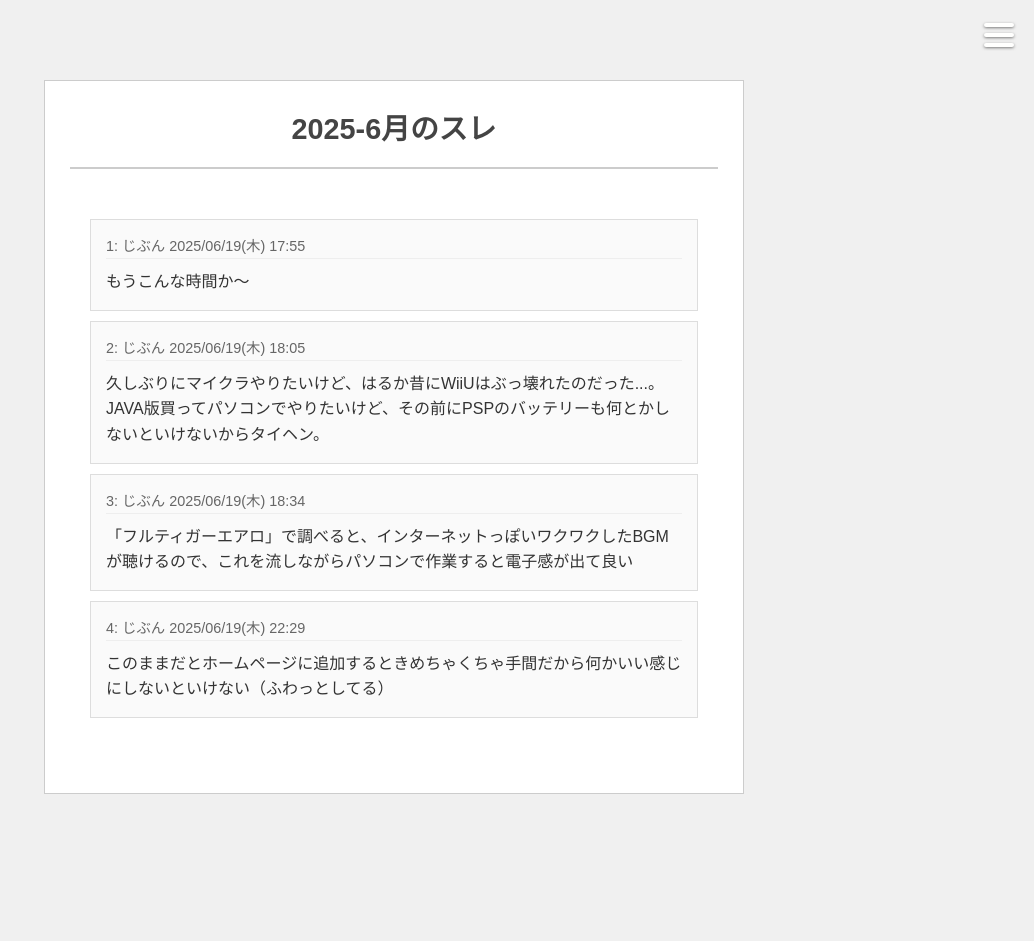
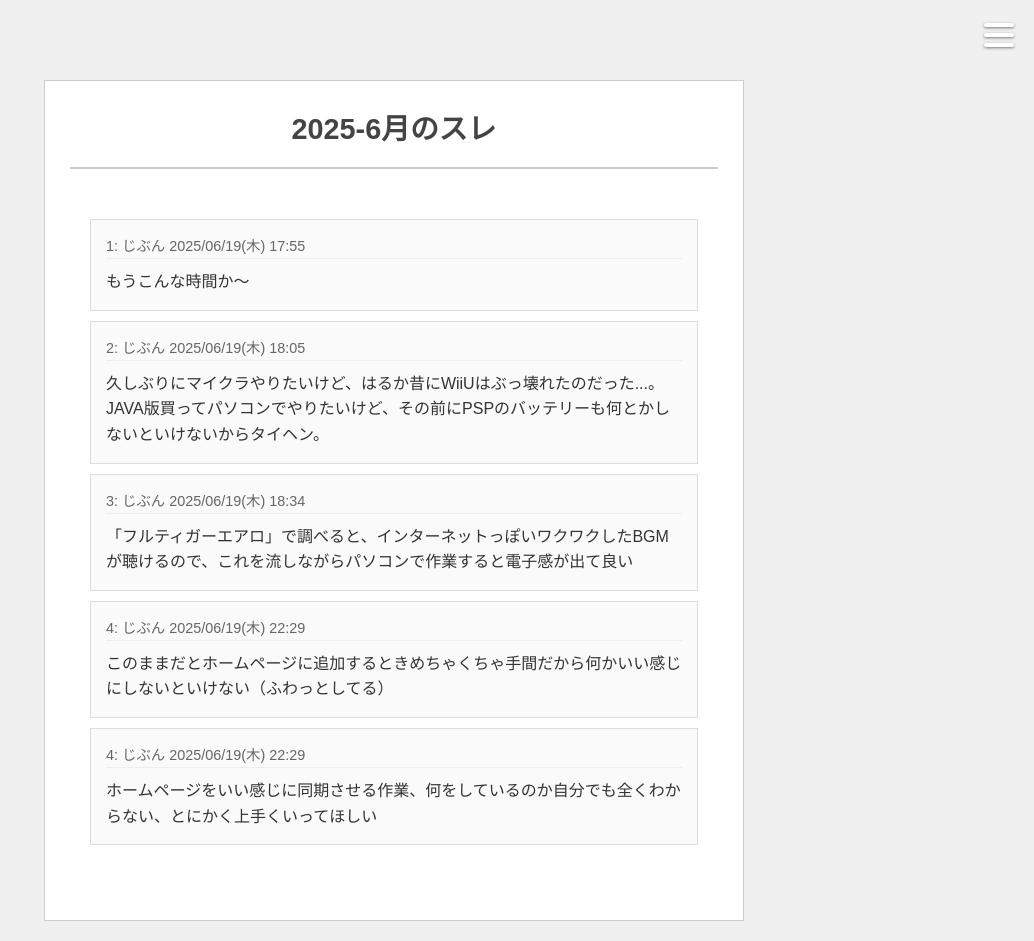
Before and after one commit to Haru-chan72/maimai, a plain HTML site: page thread/2025-6.html in a window 1280 px wide. Shown: the whole page, without its empty margins (246-1280 px from the left). Before the commit the page ends 814 px from the top, so only its background shows below. Drawn offline with Linux system fonts and the light colour scheme; a web font is replaced by a local one.

Commit message:
コミット
スレに追記

```diff
--- a/thread/2025-6.html
+++ b/thread/2025-6.html
@@ -67,5 +67,14 @@
                         <p>このままだとホームページに追加するときめちゃくちゃ手間だから何かいい感じにしないといけない（ふわっとしてる）</p>
                     </div>
             </div>
+            <div class="thread-posts">
+                <div class="thread-post original-post">
+                    <p class="post-meta">
+                        <span class="post-number">4:</span> <span class="post-name">じぶん</span> <span class="post-date">2025/06/19(木) 22:29</span>
+                    </p>
+                    <div class="post-content">
+                        <p>ホームページをいい感じに同期させる作業、何をしているのか自分でも全くわからない、とにかく上手くいってほしい</p>
+                    </div>
+            </div>
 
         <div class="thread-post reply-post nested
```
